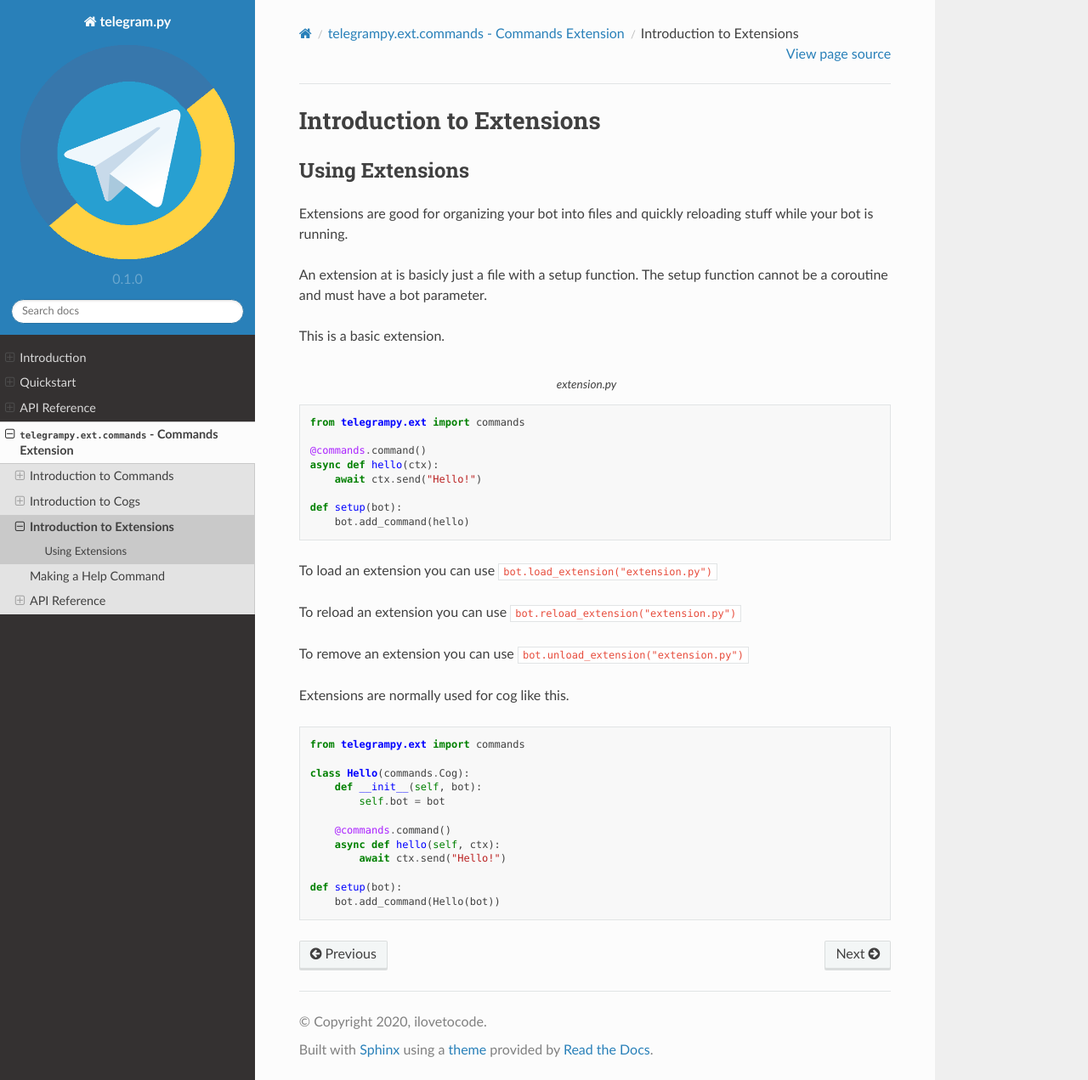
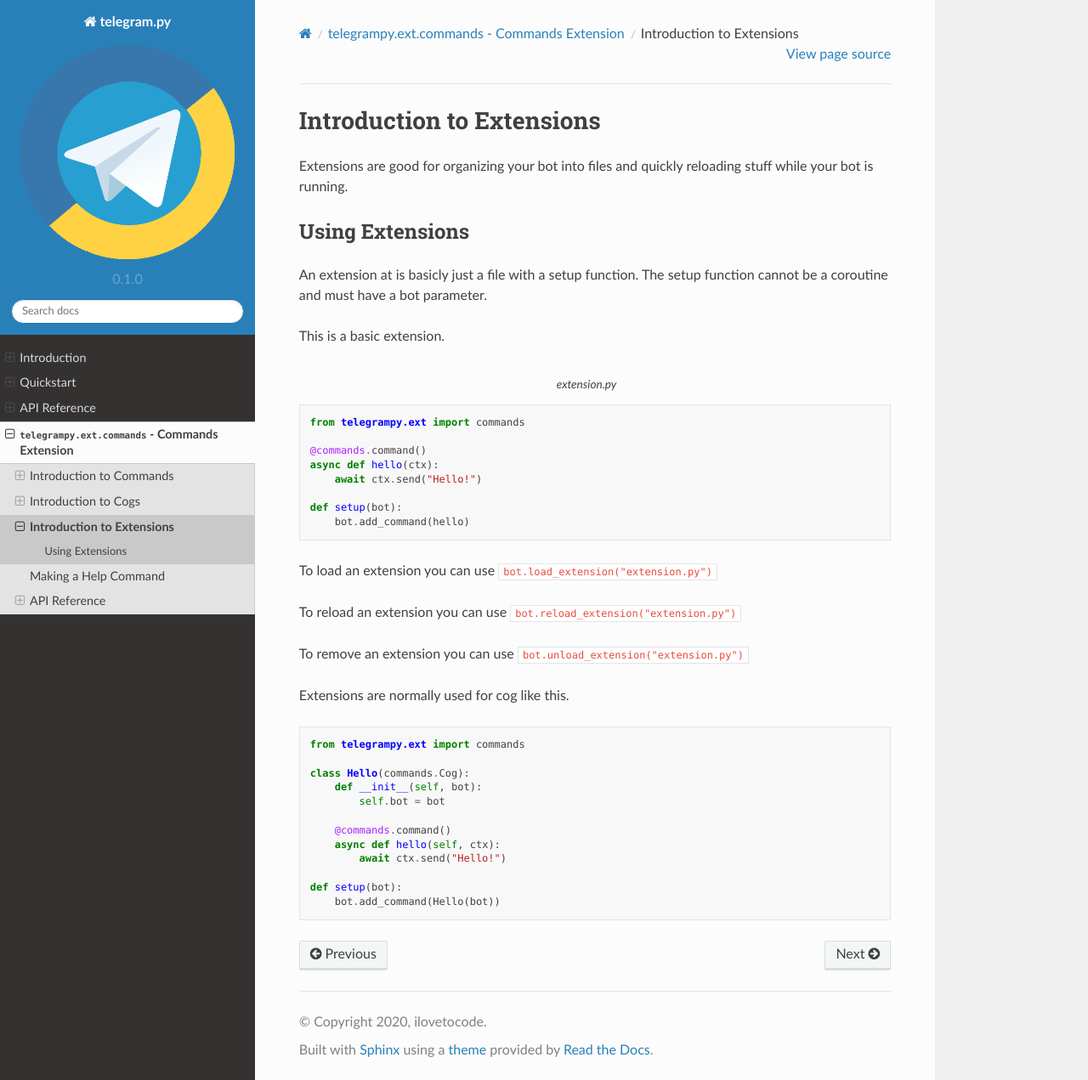
Before and after one commit to ilovetocode2019/telegram.py, a Sphinx documentation site: the page built from docs/ext/commands/extensions.rst, in a window 1280 px wide and 1271 px high. Shown: the whole window at 85% size. Built offline with Sphinx 7.4.7 and the Read the Docs theme 2.0.0, drawn with Linux system fonts in a browser that asks for light colours.

```diff
--- a/docs/ext/commands/extensions.rst
+++ b/docs/ext/commands/extensions.rst
@@ -3,10 +3,10 @@
 Introduction to Extensions
 ==========================
 
+Extensions are good for organizing your bot into files and quickly reloading stuff while your bot is running.
+
 Using Extensions
 ~~~~~~~~~~~~~~~~
-
-Extensions are good for organizing your bot into files and quickly reloading stuff while your bot is running.
 
 An extension at is basicly just a file with a setup function. The setup function cannot be a coroutine and must have a bot parameter.
 
```
